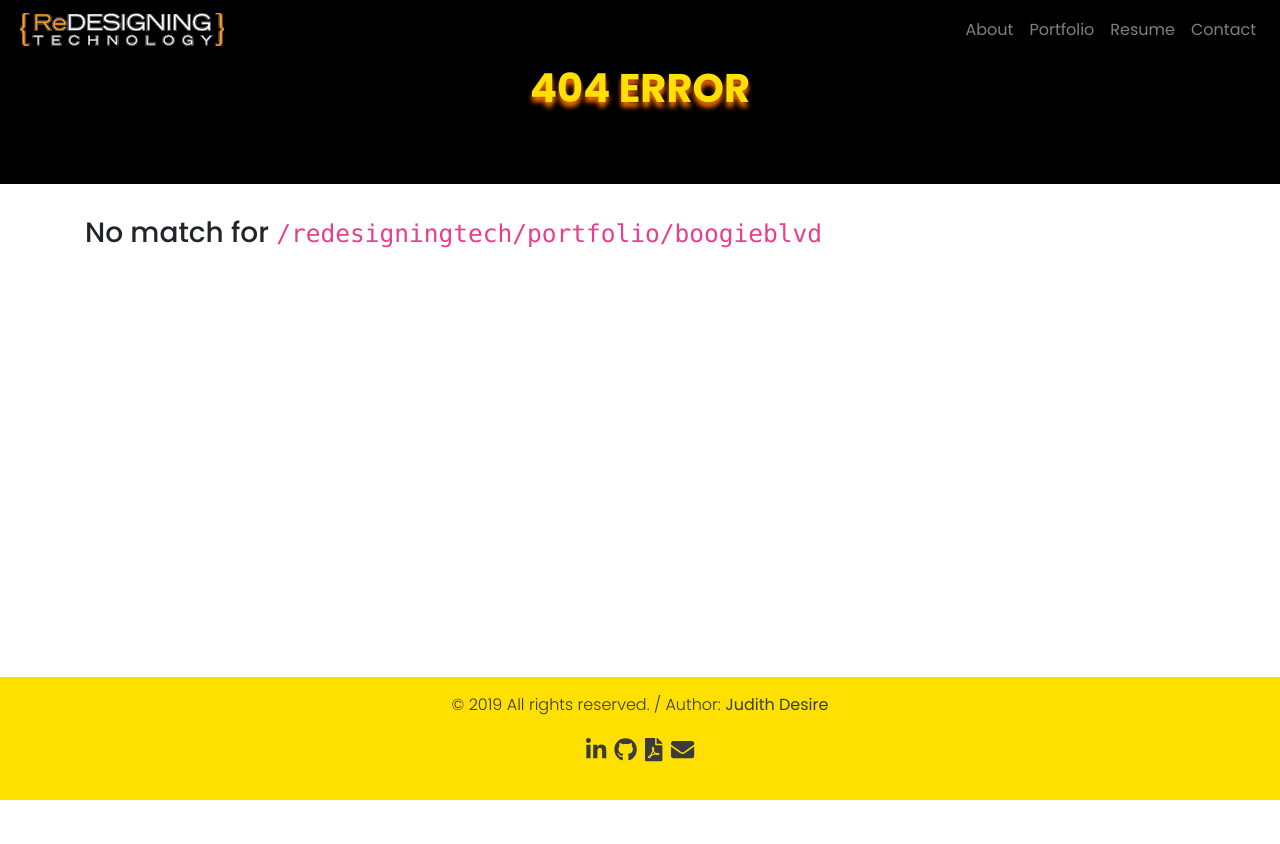
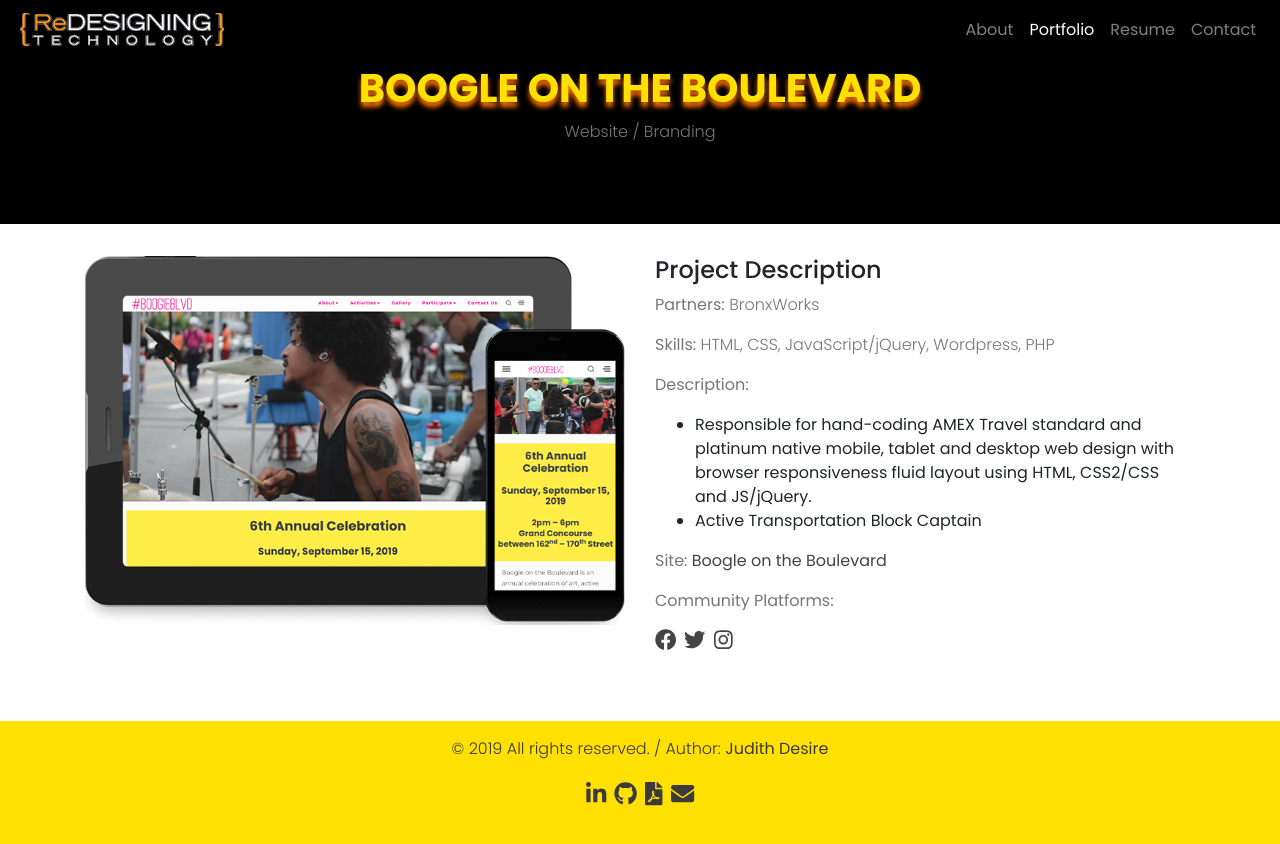
Before and after one commit to berryny/redesigningtech, a React (Create React App) app: page /redesigningtech/portfolio/boogieblvd in a window 1280 px wide. Before the commit this address had no page. Before the commit the page ends 800 px from the top, so only its background shows below. Built offline with nearby package versions, Linux system fonts and the light colour scheme.

Commit message:
/redesigningtech path

```diff
--- a/src/App.js
+++ b/src/App.js
@@ -39,26 +39,26 @@
             <Home data={PortfolioData} />
           </Route>
 
-          <Route exact={true} path="/about">
+          <Route exact={true} path="/redesigningtech/about">
             <About state="active"/>
           </Route>
 
-          <Route exact={true} path="/portfolio">
+          <Route exact={true} path="/redesigningtech/portfolio">
             <Portfolio data={PortfolioData} />
           </Route>
 
-          <Route exact={true} path="/resume">
+          <Route exact={true} path="/redesigningtech/resume">
             <Resume />
           </Route>
 
-          <Route exact={true} path="/contact">
+          <Route exact={true} path="/redesigningtech/contact">
             <Contact />
           </Route>
 
           <Route exact={true}
-            path="/portfolio/:id"
+            path="/redesigningtech/portfolio/:id"
             render={(props) => {
-              let projectName = props.location.pathname.replace('/portfolio/', '');
+              let projectName = props.location.pathname.replace('/redesigningtech/portfolio/', '');
               return (
                 <Project match={props.match} client={projectName} data={PortfolioData} />
               );
--- a/src/components/templates/portfolioprojects.js
+++ b/src/components/templates/portfolioprojects.js
@@ -21,7 +21,7 @@
         <div className="portfolio_item h-100">
           <RenderImage img={pdata.thumbnail.img}  alt={pdata.thumbnail.alt}/>
           <div className="portfolio_info text-center p-2">
-            <Link className="viewproject" to={`/portfolio/`+pdata.projectlink}>
+            <Link className="viewproject" to={`/redesigningtech/portfolio/`+pdata.projectlink}>
               <FontAwesomeIcon icon={faLink} />
             </Link>
             <h4>{pdata.name}</h4>
--- a/src/json/nav_menu.json
+++ b/src/json/nav_menu.json
@@ -1,19 +1,19 @@
 {
   "page": [
     {
-      "path": "/about",
+      "path": "/redesigningtech/about",
       "label": "About"
     },
     {
-      "path": "/portfolio",
+      "path": "/redesigningtech/portfolio",
       "label": "Portfolio"
     },
     {
-      "path": "/resume",
+      "path": "/redesigningtech/resume",
       "label": "Resume"
     },
     {
-      "path": "/contact",
+      "path": "/redesigningtech/contact",
       "label": "Contact"
     }
   ]
--- a/src/json/site_portfolio.json
+++ b/src/json/site_portfolio.json
@@ -133,7 +133,7 @@
     },
     {
       "name":"William B Washington Gardens",
-      "type": "Website",
+      "type": "Website / Community Outreach",
       "roles":"Project Coordinator",
       "thumbnail":{
         "alt":"William B Washington Gardens",
```
Also changed, not shown: 1 other file (tests, documents, lock files or other folders).
